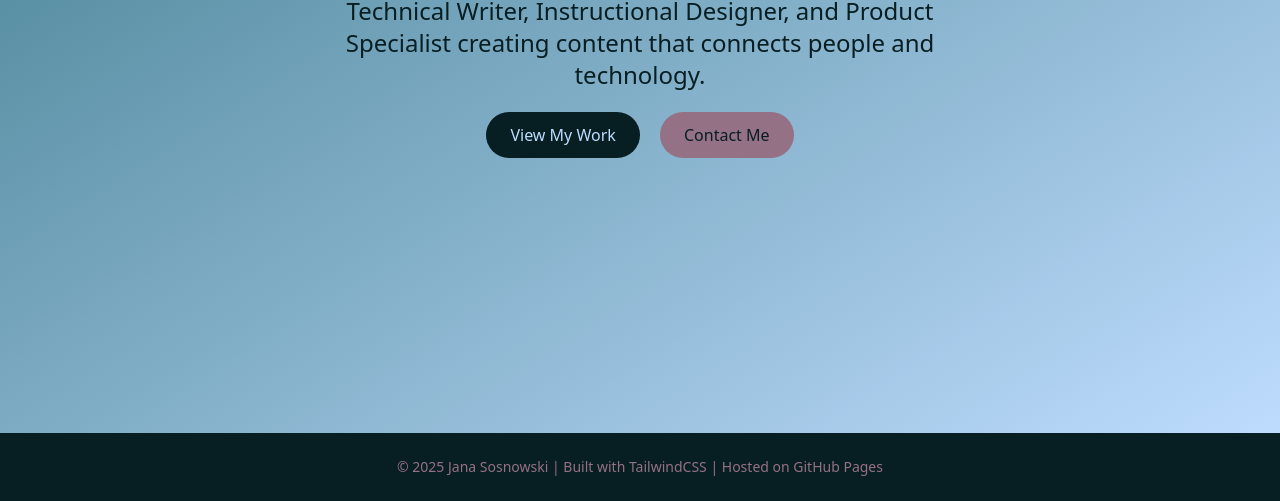
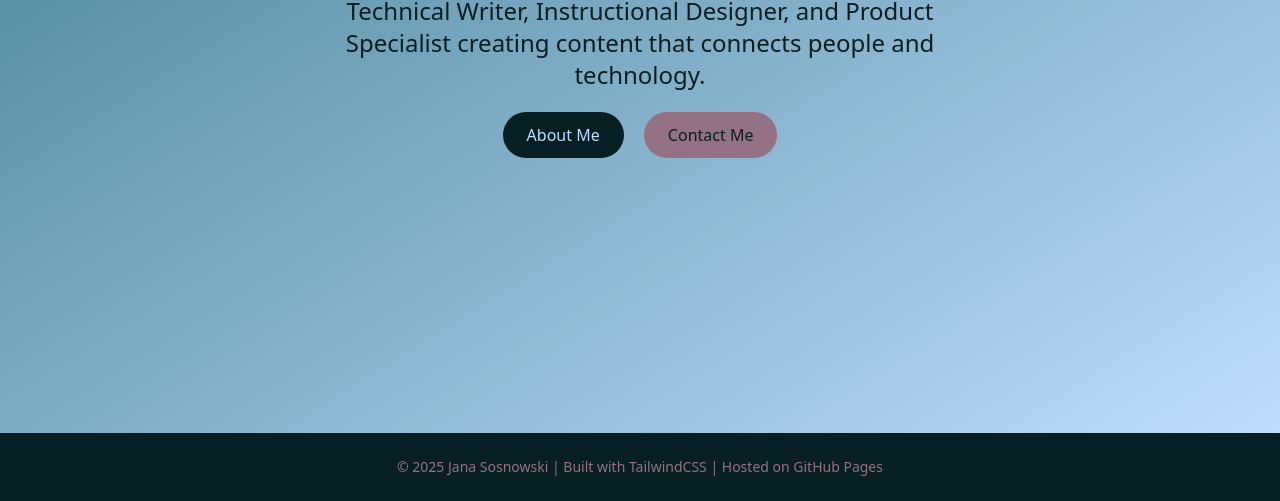
Before and after one commit to janateresa/portfolio, a plain HTML site: page index.html in a window 1280 px wide. Shown: the part 367-868 px from the top of the page. Drawn offline with nearby package versions, Linux system fonts and the light colour scheme.

Commit message:
Update index.html

```diff
--- a/index.html
+++ b/index.html
@@ -43,8 +43,8 @@
     <h2 class="text-4xl md:text-6xl font-bold mb-4">Hi, I'm Jana Sosnowski</h2>
     <p class="text-xl md:text-2xl max-w-2xl mb-8">Technical Writer, Instructional Designer, and Product Specialist creating content that connects people and technology.</p>
     <div class="space-x-4">
-      <a href="technical-writing.html" class="bg-rich_black text-uranian_blue px-6 py-3 rounded-full hover:bg-charcoal transition">View My Work</a>
-      <a href="mailto:your.email@example.com" class="bg-mountbatten_pink text-rich_black px-6 py-3 rounded-full hover:bg-charcoal hover:text-white transition">Contact Me</a>
+      <a href="about-me.html" class="bg-rich_black text-uranian_blue px-6 py-3 rounded-full hover:bg-charcoal transition">About Me</a>
+      <a href="mailto:js@jsosnowski.com" class="bg-mountbatten_pink text-rich_black px-6 py-3 rounded-full hover:bg-charcoal hover:text-white transition">Contact Me</a>
     </div>
   </section>
 
```
